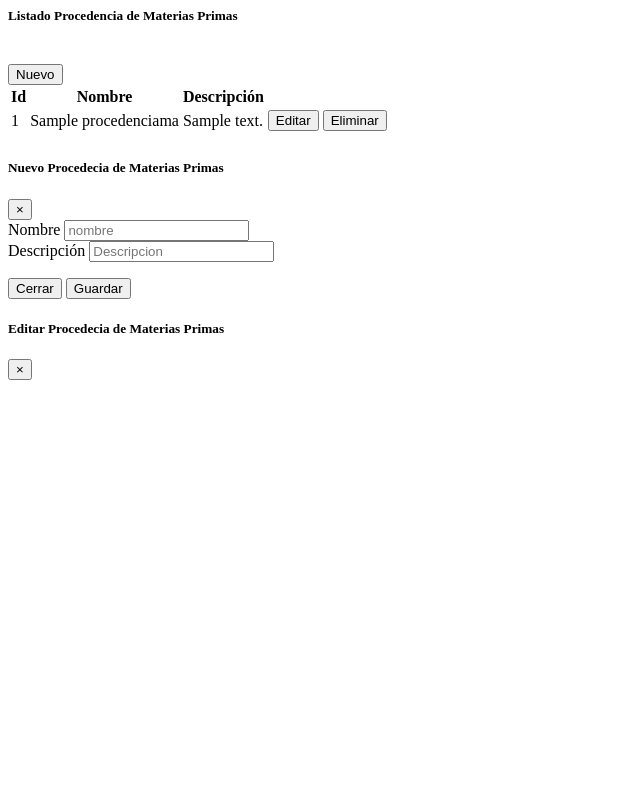
After one commit to jorgeochoa1987/laboratorio, a PHP site: page /templates/procedenciamaterias.php in a window 1280 px wide. The commit adds this page. Shown: the whole page, without its empty margins (0-640 px from the left). Run offline with PHP 8.4, Linux system fonts and the light colour scheme; tables that the repository leaves empty hold one stand-in row (values such as "Sample post").

Commit message:
Creacion nuevas tablas

```diff
--- a/templates/dashboard.php
+++ b/templates/dashboard.php
@@ -144,6 +144,10 @@ require('../templates/parts/header.php');
                                         <i class="fa fa-address-book"></i>
                                         Unidades
                                     </a>
+                                    <a href="?p=procedenciamaterias" class="mm-active">
+                                        <i class="fa fa-address-book"></i>
+                                        Procedencia MP
+                                    </a>
                                 </li>
                             </ul>
                         </div>
--- a/templates/parts/footer.php
+++ b/templates/parts/footer.php
@@ -19,6 +19,7 @@
   <script type="text/javascript" src="../js/tipomaterias.js"></script>
   <script type="text/javascript" src="../js/tipoproductos.js"></script>
   <script type="text/javascript" src="../js/unidades.js"></script>
+  <script type="text/javascript" src="../js/procedenciamaterias.js"></script>
 
 </body>
 </html>
--- /dev/null
+++ b/templates/procedenciamaterias.php
@@ -0,0 +1,85 @@
+<?php
+    require('../modulos/cnx.php');?>
+
+<div class="main-card mb-3 card" id="cuerpo">
+      <div class="card-body"><h5 class="card-title">Listado Procedencia de Materias Primas</h5>
+            <br>
+            <button type="button" class="btn btn-primary" data-toggle="modal" data-target="#exampleModal" data-whatever="@mdo">Nuevo</button>
+            <table class="mb-0 table" id="tablausuarios">
+               <head>
+               <tr>
+                  <th>Id</th>
+                  <th>Nombre</th>
+                  <th>Descripción</th>
+               </tr>
+               </head>
+               <body>
+               <?php
+               $usuario = "SELECT `id`, `nombre`, `descripcion` FROM `procedenciaMaterias`" ;
+               $resultado = mysqli_query($conexion,$usuario);
+               //echo $usuario;
+                while ($row = mysqli_fetch_assoc( $resultado))  {?>
+                  <tr id ="<?php echo $row['id'] ?>">
+                  <td><?php echo $row['id'] ?></td>
+                  <td><?php echo $row['nombre'] ?></td>
+                  <td><?php echo $row['descripcion'] ?></td>
+                  <td> <button  class="btn btn-info"   data-toggle="modal" data-target="#modaleditar" onclick="subireditarprocedenciamaterias(<?php echo $row['id'] ?>)"> Editar </button>
+                  <button   class="btn btn-danger"  onclick="eliminarprocedenciamaterias(<?php echo $row['id'];?>)">Eliminar </button>
+                  </td>
+                  </tr>
+               <?php }?>
+                  <td class="nuevos"></td>
+
+               </body>
+            </table>
+      </div>
+</div>
+
+     </table>
+
+
+     <!--modal -->
+  <div class="modal fade" id="exampleModal" tabindex="-1" role="dialog" aria-labelledby="exampleModalLabel" aria-hidden="true">
+  <div class="modal-dialog" role="document">
+    <div class="modal-content">
+      <div class="modal-header">
+        <h5 class="modal-title" id="exampleModalLabel">Nuevo Procedecia de Materias Primas</h5>
+        <button type="button" class="close" data-dismiss="modal" aria-label="Close">
+          <span aria-hidden="true">&times;</span>
+        </button>
+      </div>
+      <div class="modal-body">
+      <form class="">
+                    <div class="position-relative form-group"><label for="nombre" class="">Nombre</label>
+                        <input id="txt-nombreprocedenciamaterias" type="text" placeholder="nombre" required class="form-control"></div>
+                    <div class="position-relative form-group"><label for="descripcion" class="">Descripción</label>
+                        <input id="txt-descripcionprocedenciamaterias" type="text" placeholder="Descripcion" required class="form-control"></div>
+
+         </form>
+      </div>
+      <div class="modal-footer">
+        <button type="button" class="btn btn-secondary" id="btn-cerrarprocedenciamaterias" data-dismiss="modal">Cerrar</button>
+        <button class="mt-1 btn btn-primary" type="submit" id="btn-guardarprocedenciamaterias" value="Guardar">Guardar</button>
+      </div>
+    </div>
+  </div>
+</div>
+<!--Modal editar-->
+
+ <!--modal -->
+ <div class="modal fade" id="modaleditar" tabindex="-1" role="dialog" aria-labelledby="labeleditar" aria-hidden="true">
+  <div class="modal-dialog" role="document">
+    <div class="modal-content">
+      <div class="modal-header">
+        <h5 class="modal-title" id="labeleditar">Editar Procedecia de Materias Primas</h5>
+        <button type="button" class="close" data-dismiss="modal" aria-label="Close">
+          <span aria-hidden="true">&times;</span>
+        </button>
+      </div>
+      <div class="modal-body">
+
+      <div id="resultado"></div>
+
+    </div>
+  </div>
+</div>
```
Also changed, not shown: js/procedenciamaterias.js (added, +138 -0 lines), modulos/moduloprocedenciamaterias.php (added, +110 -0 lines).
